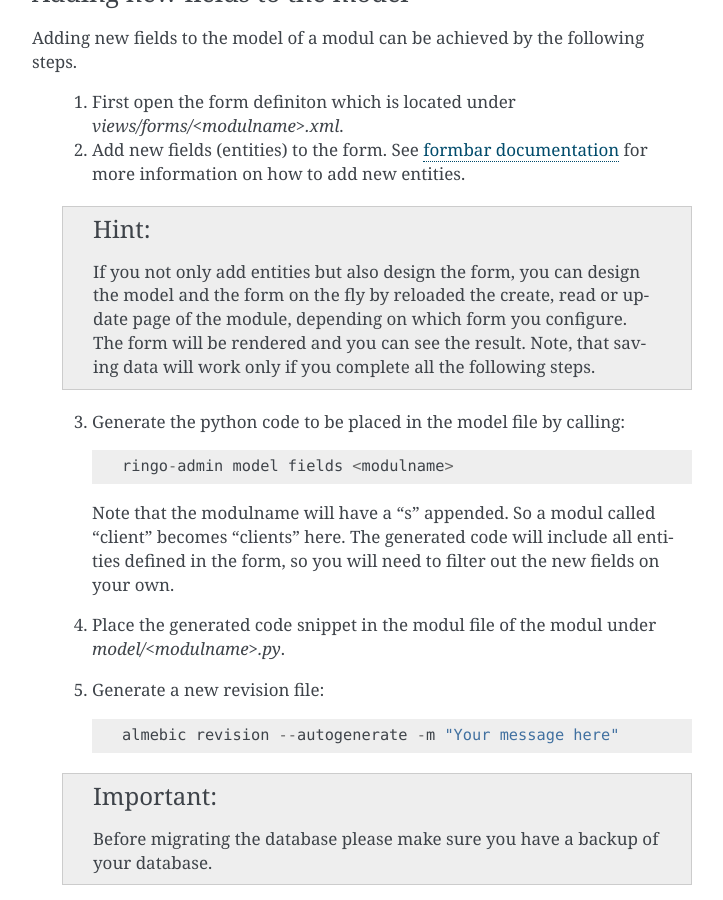
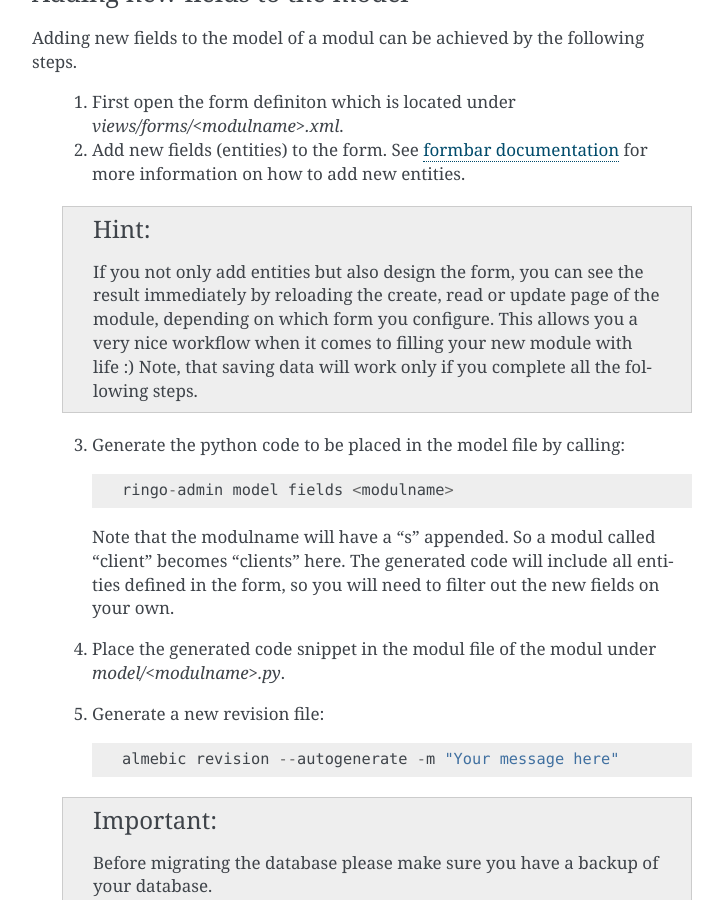
Before and after one commit to ringo-framework/ringo, a Sphinx documentation site: the page built from docs/source/development.rst, in a window 1280 px wide and 900 px high, scrolled down 6172 px. Shown: the whole window, without its empty margins (388-1111 px from the left). Built offline with Sphinx 7.4.7, drawn with Linux system fonts in a browser that asks for light colours; formulas are drawn with MathJax 3.

Commit message:
Fixed typo

```diff
--- a/docs/source/development.rst
+++ b/docs/source/development.rst
@@ -300,11 +300,11 @@ steps.
 
  .. hint::
 
-    If you not only add entities but also design the form, you can design the
-    model and the form on the fly by reloaded the create, read or update page
-    of the module, depending on which form you configure. The form will be
-    rendered and you can see the result. Note, that saving data will work only
-    if you complete all the following steps.
+    If you not only add entities but also design the form, you can see the
+    result immediately by reloading the create, read or update page of the
+    module, depending on which form you configure. This allows you a very nice
+    workflow when it comes to filling your new module with life :) Note, that
+    saving data will work only if you complete all the following steps.
 
  3. Generate the python code to be placed in the model file by calling::
 
```
